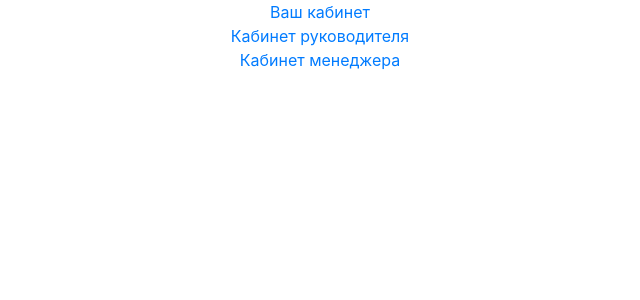
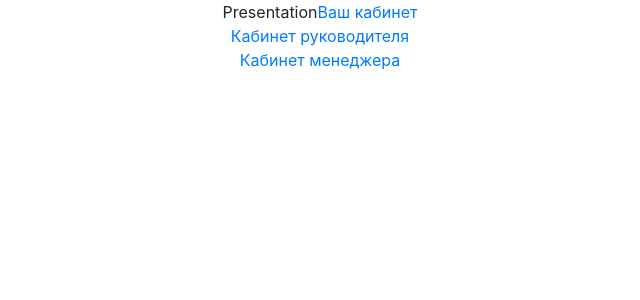
Before and after one commit to orby-tech/demoCRM, a React (Create React App) app in the folder frontend/: page / in a window 1280 px wide. Shown: the top 300 px of the page, without its empty margins (320-960 px from the left). Built offline with nearby package versions, Linux system fonts and the light colour scheme.

Commit message:
start creating presentation

```diff
--- a/frontend/src/App.js
+++ b/frontend/src/App.js
@@ -3,8 +3,9 @@ import  './App.css';
 import  Boss  from './Boss'
 import  Profile  from './Profile'
 import  Leader  from './Leader'
-import  Start  from './Start'
+import  Login  from './Login'
 import  NavBar from './NavBar'
+import  Presentation from './Presentation'
 
 import  { Route } from 'react-router-dom';
 import  { BrowserRouter } from 'react-router-dom';
@@ -15,8 +16,11 @@ function App() {
   return (
     <div className="App">
         <BrowserRouter>
+          <Route path="/" exact component={Presentation} />
+
+
           <Route exact component={NavBar}/>
-          <Route path="/demo" exact component={Start} />
+          <Route path="/demo" exact component={Login} />
           <Route path="/demo/boss" exact component={Boss} />
           <Route path="/demo/manager" exact component={Profile} />
           <Route path="/demo/leader" exact component={Leader} />
--- a/frontend/src/Start.js
+++ b/frontend/src/Login.js
@@ -2,10 +2,10 @@ import  { Redirect,  Route  } from 'react-router-dom';
 import React, { Component } from 'react';
 import signLogApp from './LoginService';
 
-class Start extends Component {
+class Login extends Component {
   render() {
     return (
     	<Route exact component={signLogApp} />
     	)}
 }
-export default Start;
+export default Login;
--- /dev/null
+++ b/frontend/src/Presentation.js
@@ -0,0 +1,24 @@
+
+import React, { Component }  from 'react';
+
+import { Link } from 'react-router-dom';
+
+
+
+
+
+
+class Presentation extends Component{
+
+  render() {
+
+
+    return(
+      <>
+        Presentation
+      </>
+    );
+  }
+}
+
+export default Presentation;
```
